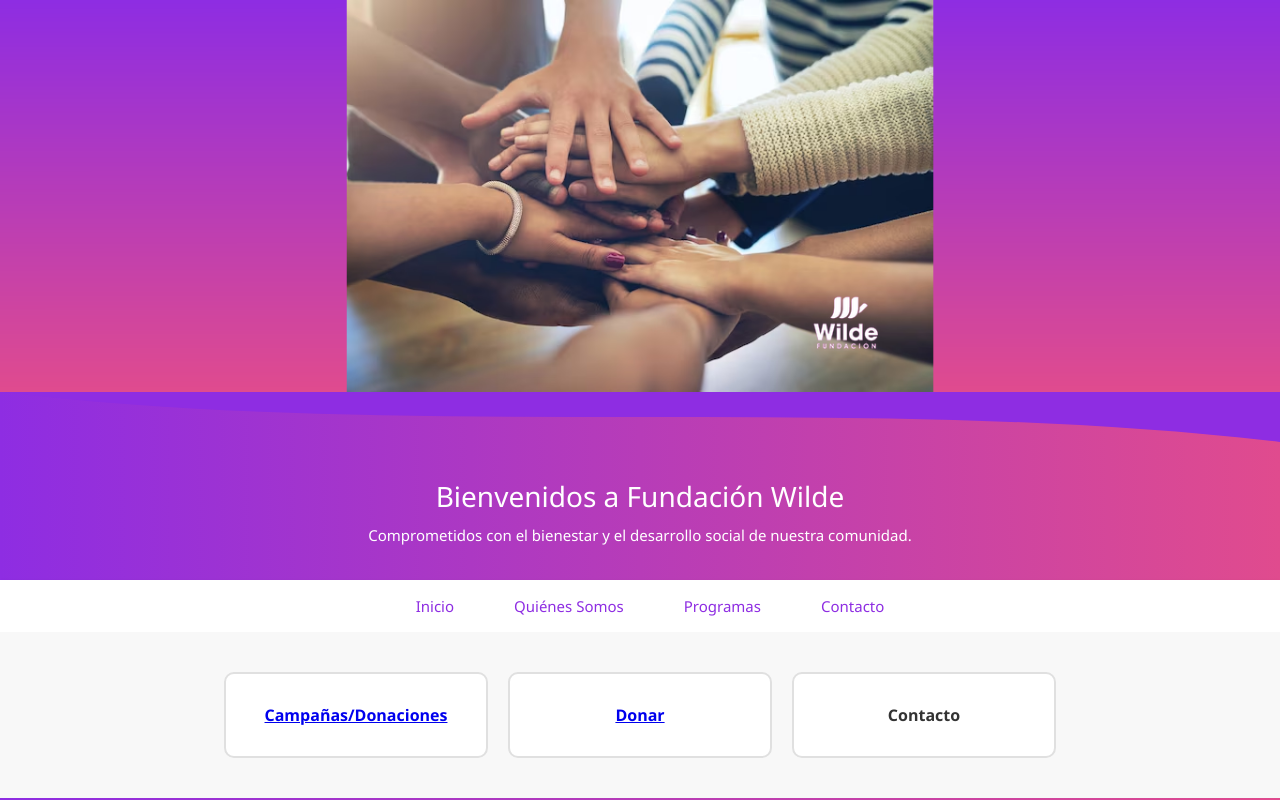
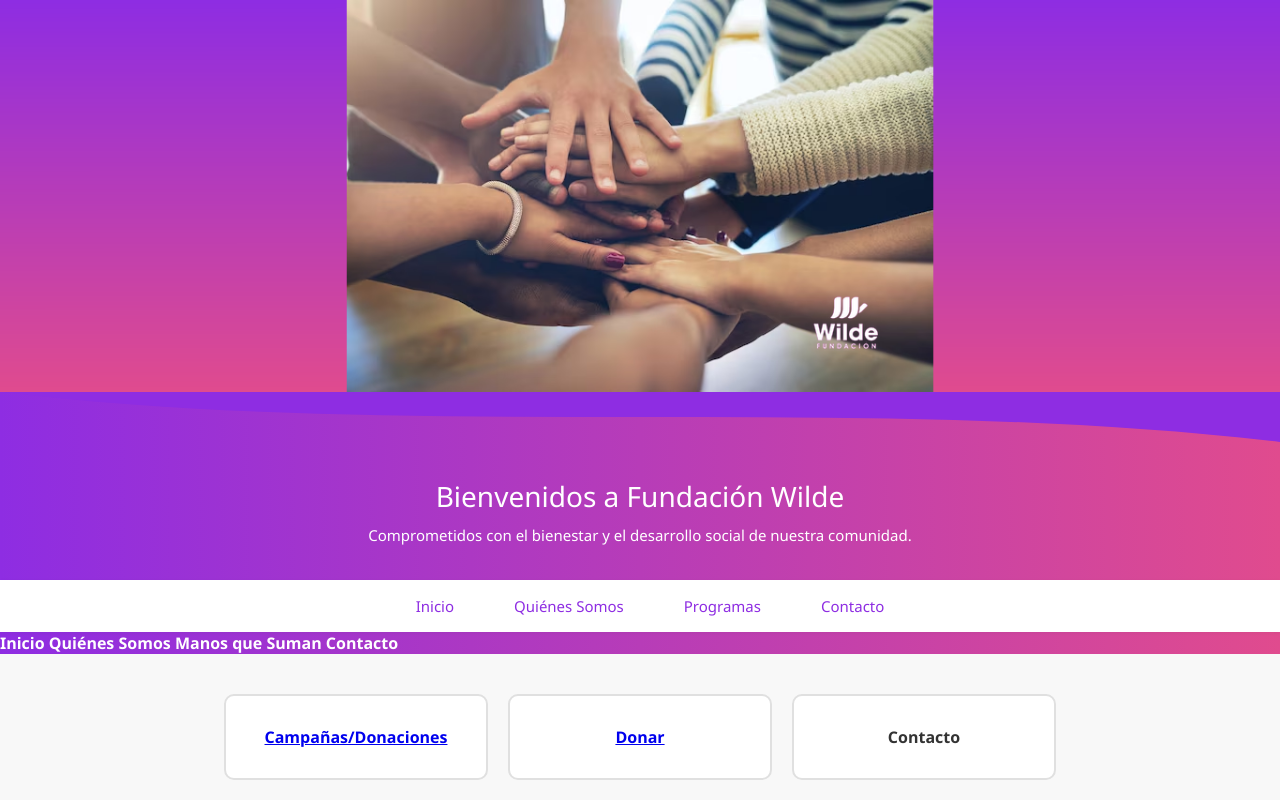
Before and after one commit to sodja-letreros/fundacion.wilde, a plain HTML site: page index.html in a window 1280 px wide. Shown: the top 800 px of the page. Drawn offline with Linux system fonts and the light colour scheme.

Commit message:
Update index.html

```diff
--- a/index.html
+++ b/index.html
@@ -46,6 +46,13 @@
   </nav>
 </div>
 
+<!-- Navegación -->
+  <nav class="navegacion">
+    <a href="index.html">Inicio</a>
+    <a href="quienessomos.html">Quiénes Somos</a>
+    <a href="manosquesuman.html">Manos que Suman</a>
+    <a href="https://wa.me/5491121577000" target="_blank">Contacto</a>
+  </nav>
 
 
 
```
